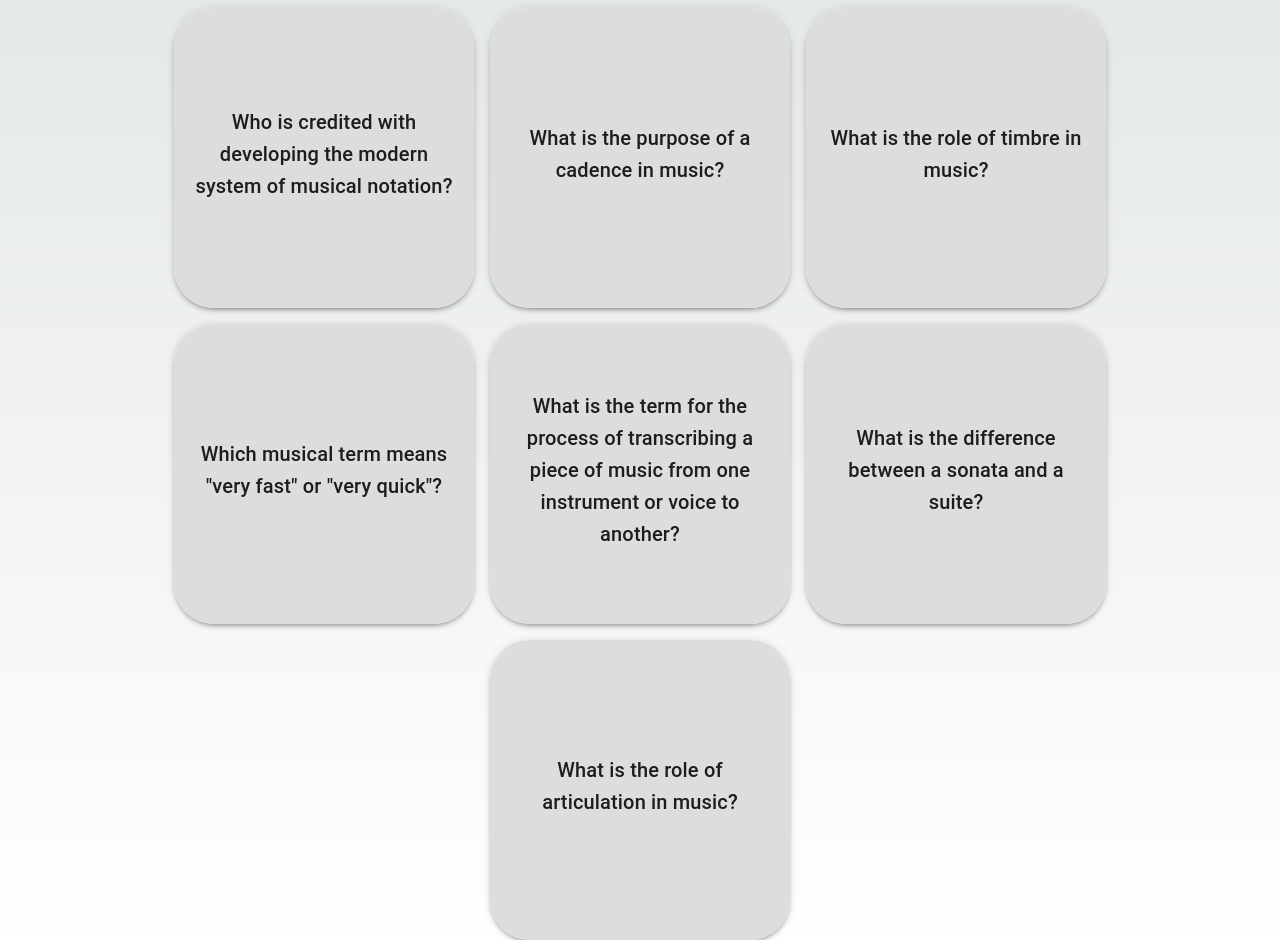
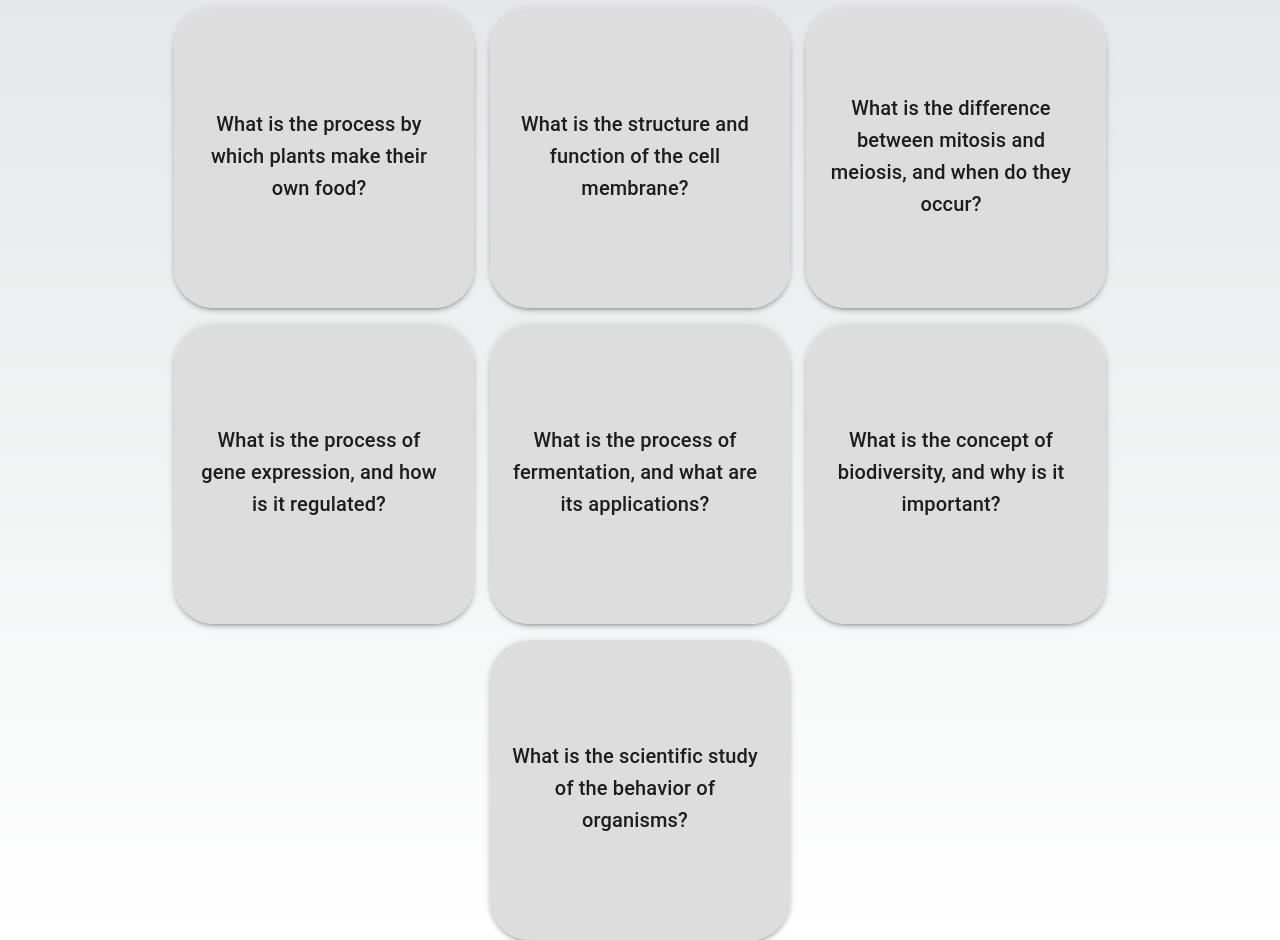
Before and after one commit to JessiP23/flashcard, a Next.js app: page /biology in a window 1280 px wide. Shown: the part 540-1480 px from the top of the page. Built offline with nearby package versions, Linux system fonts and the light colour scheme; no server answers.

Commit message:
biolody subject completed

```diff
--- a/app/biology/page.js
+++ b/app/biology/page.js
@@ -7,20 +7,40 @@ const SignedIn = dynamic(() => import('@clerk/nextjs').then(mod => mod.SignedIn)
 const SignedOut = dynamic(() => import('@clerk/nextjs').then(mod => mod.SignedOut), { ssr: false });
 const UserButton = dynamic(() => import('@clerk/nextjs').then(mod => mod.UserButton), { ssr: false });
 
-const Biology = () => {
+const FlashcardPage = () => {
   const [showBack, setShowBack] = useState({});
 
   const flashcards = [
-    { question: ' What is the term for the pattern of strong and weak beats in music?', answer: 'Rhythm' },
-    { question: 'What is the primary function of a metronome in music?', answer: ' A metronome is a tool that helps musicians keep a steady tempo by producing a click or sound at a specific rate, allowing them to play in time with the desired rhythm.' },
-    { question: 'What is the difference between a major and minor key in music?', answer: 'A major key typically has a bright, happy sound, while a minor key has a more somber, melancholic sound. This is due to the specific pattern of whole and half steps used in each key.' },
-    { question: 'Who is credited with developing the modern system of musical notation?', answer: "Guido d'Arezzo"},
-    { question: 'What is the purpose of a cadence in music?', answer: 'A cadence is a series of chords that conclude a piece of music, providing a sense of finality and resolution. Cadences can be used to signal the end of a section or the entire piece.' },
-    { question: 'What is the role of timbre in music?', answer: 'Timbre refers to the unique "tone color" or sound quality of a particular instrument or voice. Timbre is what allows us to distinguish between different instruments or voices, even when playing the same pitch.' },
-    { question: 'Which musical term means "very fast" or "very quick"?', answer: 'Presto' },
-    { question: 'What is the term for the process of transcribing a piece of music from one instrument or voice to another?', answer: 'Arrangement refers to the process of adapting a piece of music for a different instrument or voice, often involving changes to the melody, harmony, or rhythm.' },
-    { question: 'What is the difference between a sonata and a suite?', answer: 'A sonata is a multi-movement work that typically features a fast-slow-fast structure, while a suite is a collection of dances or movements that are often performed in a specific order.' },
-    { question: 'What is the role of articulation in music?', answer: 'Articulation refers to the way notes are attacked and released, with different articulations (such as legato or staccato) affecting the overall sound and feel of a piece.' },
+    { question: 'What is the basic unit of life? ', answer: 'Cell' },
+    { question: 'What is the process by which cells become specialized to perform specific functions?', answer: 'Differentiation' },
+    { question: 'What is the scientific study of the classification, identification, and naming of organisms?', answer: 'Taxonomy' },
+    { question: 'What is the process by which plants make their own food?', answer: "Photosynthesis"},
+    { question: 'What is the structure and function of the cell membrane?', answer: `The cell membrane, also known as the plasma membrane, is a thin layer of lipid and protein molecules that surrounds every cell. Its structure is semi-permeable, allowing certain substances to pass through while keeping others out. The cell membrane's main functions are to:
+
+Regulate what enters and leaves the cell
+Provide mechanical support and maintain cell shape
+Act as a barrier against external substances
+Aid in cell signaling and communication` },
+    { question: 'What is the difference between mitosis and meiosis, and when do they occur?', answer: 'Mitosis is the process of cell division that results in two daughter cells with the same number of chromosomes as the parent cell. Meiosis, on the other hand, is the process of cell division that occurs in reproductive cells (gametes) and results in four daughter cells with half the number of chromosomes as the parent cell. Mitosis occurs in somatic cells, while meiosis occurs in reproductive cells.' },
+    { question: 'What is the process of gene expression, and how is it regulated?', answer: `Gene expression is the process by which the information encoded in a gene's DNA is converted into a functional product, such as a protein. This process involves transcription (creating a messenger RNA copy of the DNA) and translation (building a protein from the RNA sequence). Gene expression is regulated through various mechanisms, including:
+
+Transcriptional regulation (controlling gene transcription)
+Post-transcriptional regulation (controlling RNA processing and translation)
+Epigenetic regulation (influencing gene expression without altering the DNA sequence)` },
+    { question: ` What is the process of fermentation, and what are its applications? `, answer: `Fermentation is a metabolic process in which microorganisms, such as yeast or bacteria, convert organic compounds into energy in the absence of oxygen. This process has various applications, including:
+
+Food production (e.g., bread, beer, yogurt)
+Biofuel production
+Pharmaceutical production
+Waste management
+        ` },
+    { question: `What is the concept of biodiversity, and why is it important?`, answer:`Biodiversity refers to the variety of different species of plants, animals, and microorganisms that live in an ecosystem or on Earth as a whole. It is important because it:
+
+Maintains ecosystem services, such as pollination and pest control
+Provides a source of new medicines and other valuable resources
+Supports food security and sustainable agriculture
+Enhances ecosystem resilience to environmental changes` },
+    { question: 'What is the scientific study of the behavior of organisms?', answer: 'Ethology' },
   ];
 
   const handleCardClick = (index) => {
@@ -79,20 +99,32 @@ const Biology = () => {
                         flexDirection: 'column',
                         alignItems: 'center',
                         justifyContent: 'center',
+                        padding: '20px',
+                        width: '100%',
+                        height: '100%',
+                        boxSizing: 'border-box',
                         backgroundColor: '#ddd',
-                        variant: 'body1'
+                        wordBreak: 'break-word',
+                        '&::-webkit-scrollbar': {
+                            width: '6px',
+                        },
+                        '&::-webkit-scrollbar-thumb': {
+                            backgroundColor: '#888',
+                            borderRadius: '10px',
+                        },
                         }}
                     >
-                        {showBack[index] ? (
-                        <>
-                            <Typography py={6} variant="h6" sx={{ textAlign:'center' }}>{card.answer}</Typography>
-                        </>
-                        ) : (
-                        <>
-
-                            <Typography variant="h6" sx={{ textAlign:'center' }}>{card.question}</Typography>
-                        </>
-                        )}
+                        <Typography
+                        variant="h6"
+                        sx={{
+                            textAlign: 'center',
+                            overflowY: 'auto',
+                            maxHeight: '100%',
+                            paddingRight: '10px',
+                        }}
+                        >
+                        {showBack[index] ? card.answer : card.question}
+                        </Typography>
                     </CardContent>
                 </Card>
           ))}
@@ -102,4 +134,4 @@ const Biology = () => {
   );
 };
 
-export default Biology;
+export default FlashcardPage;
```
